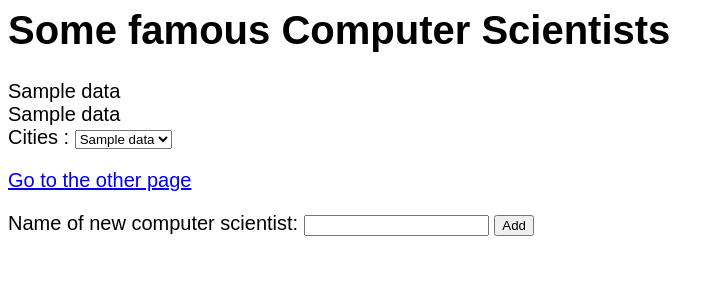
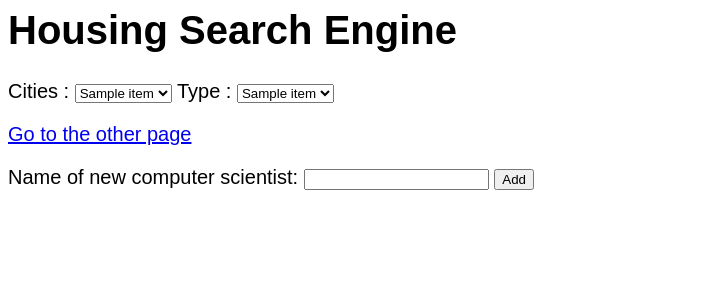
Before and after one commit to llopez500/w4111-proj1, a Flask app: template templates/index.html in a window 1280 px wide. Shown: the top 300 px of the page, without its empty margins (0-724 px from the left). Run offline with Flask 2, Linux system fonts and the light colour scheme; the template is opened without the code that fills it: most values are stand-ins (such as "Sample title", 1, 10 or a date in 2020); parts of the project's set-up code (start-up, migrations or seed data) failed here and were passed over.

Commit message:
drop down boxes

```diff
--- a/server.py
+++ b/server.py
@@ -110,9 +110,13 @@ def index():
   #
   cursor = g.conn.execute("SELECT * FROM living_space;")
   cities = []
+  types = []
   for result in cursor:
     cities.append(result['city'])  # can also be accessed using result[0]
+    types.append(result['type'])
   cities = list(set(cities))
+  types = list(set(types))
+
   cursor.close()
 
   #
@@ -141,7 +145,7 @@ def index():
   #     <div>{{n}}</div>
   #     {% endfor %}
   #
-  context = dict(data = cities)
+  context = dict(cities = cities, types = types)
 
 
   #
--- a/templates/index.html
+++ b/templates/index.html
@@ -8,21 +8,33 @@
 
 
 <body>
-  <h1>Some famous Computer Scientists</h1>
-  <div>{{data}}</div>
+  <h1>Housing Search Engine</h1>
+  <!-- <div>{{data}}</div>
 
   <div>
     {% for n in data %}
     <div>{{n}}</div>
     {% endfor %}
-  </div>
+  </div> -->
 
   <label for="cities">Cities : </label>
-    <select name="cities" id="cities" onfocus="this.selectedIndex = -1;">
-        {% for item in data %}
-          <option value="{{ item}}">{{item}}</option>
-        {% endfor %}
-    </select>
+  <select name="cities" id="cities" onfocus="this.selectedIndex = -1;">
+      {% for item in cities %}
+          <option value="{{item}}"> {{item}} </option>
+      {% endfor %}
+  </select>
+
+
+
+  <label for="types">Type : </label>
+  <select name="types" id="types" onfocus="this.selectedIndex = -1;">
+      {% for item in types %}
+          <option value="{{item}}"> {{item}} </option>
+      {% endfor %}
+  </select>
+
+
+
 
 <p><a href="another">Go to the other page</a></p>
 
```
